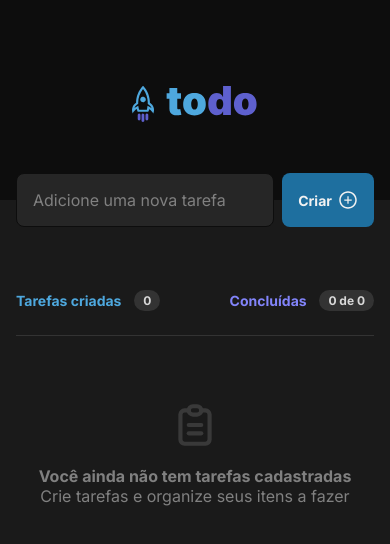
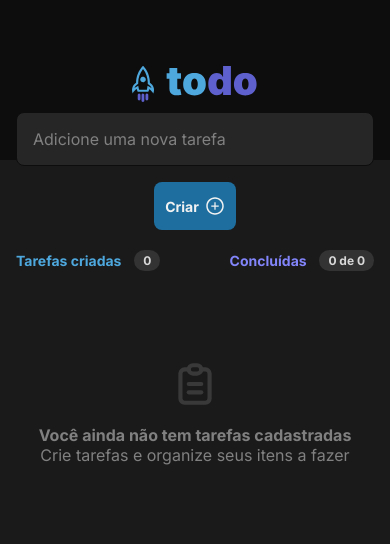
Before and after one commit to araujo-jp/todo-list, a React (Vite) app: page / in a window 390 px wide. Shown: the top 544 px of the page. Built offline with nearby package versions, Linux system fonts and the light colour scheme.

Commit message:
Adicionando responsividade ao app

```diff
--- a/index.html
+++ b/index.html
@@ -7,7 +7,7 @@
   <link rel="preconnect" href="https://fonts.googleapis.com" />
   <link rel="preconnect" href="https://fonts.gstatic.com" crossorigin />
 
-  <link rel="icon" type="image/svg+xml" href="/vite.svg" />
+  <link rel="icon" type="image/svg+xml" href="/rocket.svg" />
   <meta name="viewport" content="width=device-width, initial-scale=1.0" />
 
   <link href="https://fonts.googleapis.com/css2?family=Inter:wght@400;700&display=swap" rel="stylesheet" />
--- a/src/components/Header/styles.module.css
+++ b/src/components/Header/styles.module.css
@@ -6,6 +6,12 @@
  position: relative;
 
  background: var(--gray-700);
+}
+
+@media (max-width: 768px) {
+  .header {
+    height: 10rem;
+  }
 }
 
 .taskForm {
@@ -22,6 +28,15 @@
   bottom: calc(-3.375rem / 2);
 }
 
+@media (max-width: 768px) {
+  .taskForm {
+    bottom: calc(-3.375rem / 1);
+    margin-bottom: 1rem;
+    flex-direction: column;
+    gap: 1rem;
+  }
+}
+
 .taskForm input {
   width: 100%;
   flex: 1;
@@ -31,6 +46,12 @@
   border: 1px solid var(--gray-700);
   color: var(--gray-100);
   background: var(--gray-500);
+}
+
+@media (max-width: 768px) {
+  .taskForm input {
+    padding: 1rem 1rem;
+  }
 }
 
 .taskForm input::placeholder {
@@ -58,3 +79,11 @@
   align-items: center;
   gap: 0.375rem;
 }
+
+@media (max-width: 768px) {
+  .taskForm button[type="submit"] {
+    max-width: 10rem;
+    padding: 0.875rem 0.687rem;
+    margin: 0 auto;
+  }
+}
--- a/src/components/Tasks/styles.module.css
+++ b/src/components/Tasks/styles.module.css
@@ -44,7 +44,7 @@
   flex-direction: column;
   gap: 0.75rem;
 
-  border-top: 1px solid var(--gray-400);
+  /* border-top: 1px solid var(--gray-400); */
 
   margin-bottom: 2rem;
 }
```
